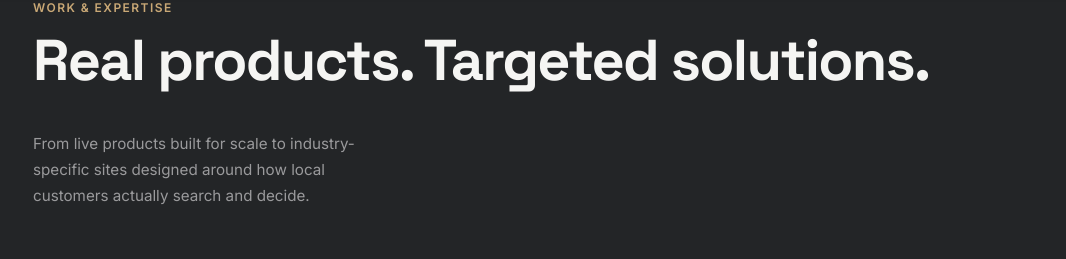
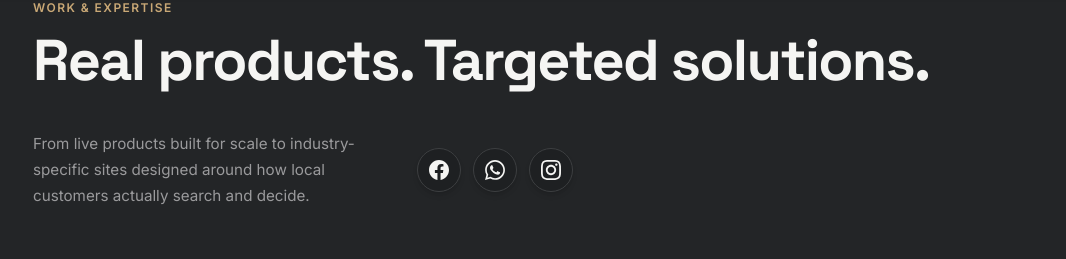
Before and after one commit to Deeptech90/Deep-Tech-Solutions, a Next.js app: page / in a window 1280 px wide. Shown: the part 941-1200 px from the top of the page, without its empty margins (91-1157 px from the left). Built offline with nearby package versions, Linux system fonts and the light colour scheme; a web font is replaced by a local one.

Commit message:
feat: add Facebook, WhatsApp, and Instagram social icons to Expertise section header

```diff
--- a/components/ExpertiseSection.tsx
+++ b/components/ExpertiseSection.tsx
@@ -273,6 +273,7 @@ export default function ExpertiseSection() {
                   Real products. Targeted solutions.
                 </h2>
               </div>
+              <div className="flex flex-col sm:flex-row items-start sm:items-center gap-6">
                 <p
                   style={{
                     maxWidth: 360,
@@ -284,6 +285,55 @@ export default function ExpertiseSection() {
                   From live products built for scale to industry-specific sites
                   designed around how local customers actually search and decide.
                 </p>
+
+                {/* Social Links Cluster (Facebook, WhatsApp, Instagram) */}
+                <div className="flex items-center gap-3 pt-2 sm:pt-0">
+                  {/* Facebook */}
+                  <a
+                    href="https://www.facebook.com/deeptechsolutions"
+                    target="_blank"
+                    rel="noopener noreferrer"
+                    className="group relative flex h-11 w-11 items-center justify-center rounded-xl border border-[#3D3F41] bg-[#1E2022] text-[#9A9A9C] transition-all hover:scale-110 hover:border-[#1877F2] hover:bg-[#1877F2]/15 hover:text-[#1877F2] shadow-md"
+                    aria-label="Facebook Page"
+                    id="expertise-facebook"
+                    title="Facebook: deeptechsolutions"
+                  >
+                    <svg width="20" height="20" viewBox="0 0 24 24" fill="currentColor" aria-hidden="true">
+                      <path d="M24 12.073c0-6.627-5.373-12-12-12s-12 5.373-12 12c0 5.99 4.388 10.954 10.125 11.854v-8.385H7.078v-3.47h3.047V9.43c0-3.007 1.792-4.669 4.533-4.669 1.312 0 2.686.235 2.686.235v2.953H15.83c-1.491 0-1.956.925-1.956 1.874v2.25h3.328l-.532 3.47h-2.796v8.385C19.612 23.027 24 18.062 24 12.073z"/>
+                    </svg>
+                  </a>
+
+                  {/* WhatsApp */}
+                  <a
+                    href="https://wa.me/?text=Hello%20Deep%20Tech%20Solutions"
+                    target="_blank"
+                    rel="noopener noreferrer"
+                    className="group relative flex h-11 w-11 items-center justify-center rounded-xl border border-[#3D3F41] bg-[#1E2022] text-[#9A9A9C] transition-all hover:scale-110 hover:border-[#25D366] hover:bg-[#25D366]/15 hover:text-[#25D366] shadow-md"
+                    aria-label="WhatsApp"
+                    id="expertise-whatsapp"
+                    title="Chat on WhatsApp"
+                  >
+                    <svg width="20" height="20" viewBox="0 0 24 24" fill="currentColor" aria-hidden="true">
+                      <path d="M.057 24l1.687-6.163c-1.041-1.804-1.588-3.849-1.587-5.946.003-6.556 5.338-11.891 11.893-11.891 3.181.001 6.167 1.24 8.413 3.488 2.245 2.248 3.481 5.236 3.48 8.414-.003 6.557-5.338 11.892-11.893 11.892-1.99-.001-3.951-.5-5.688-1.448l-6.305 1.654zm6.597-3.807c1.676.995 3.276 1.591 5.392 1.592 5.448 0 9.886-4.434 9.889-9.885.002-5.462-4.415-9.89-9.881-9.892-5.452 0-9.887 4.434-9.889 9.884-.001 2.225.651 3.891 1.746 5.634l-.999 3.648 3.742-.981zm11.387-5.464c-.074-.124-.272-.198-.57-.347-.297-.149-1.758-.868-2.031-.967-.272-.099-.47-.149-.669.149-.198.297-.768.967-.941 1.165-.173.198-.347.223-.644.074-.297-.149-1.255-.462-2.39-1.475-.883-.788-1.48-1.761-1.653-2.059-.173-.297-.018-.458.13-.606.134-.133.297-.347.446-.521.151-.172.2-.296.3-.495.099-.198.05-.372-.025-.521-.075-.148-.669-1.611-.916-2.206-.242-.579-.487-.501-.669-.51l-.57-.01c-.198 0-.52.074-.792.372s-1.04 1.016-1.04 2.479 1.065 2.876 1.213 3.074c.149.198 2.095 3.2 5.076 4.487.709.306 1.263.489 1.694.626.712.226 1.36.194 1.872.118.571-.085 1.758-.719 2.006-1.413.248-.695.248-1.29.173-1.414z"/>
+                    </svg>
+                  </a>
+
+                  {/* Instagram */}
+                  <a
+                    href="https://www.instagram.com/deeptechsolutions"
+                    target="_blank"
+                    rel="noopener noreferrer"
+                    className="group relative flex h-11 w-11 items-center justify-center rounded-xl border border-[#3D3F41] bg-[#1E2022] text-[#9A9A9C] transition-all hover:scale-110 hover:border-[#E4405F] hover:bg-[#E4405F]/15 hover:text-[#E4405F] shadow-md"
+                    aria-label="Instagram Profile"
+                    id="expertise-instagram"
+                    title="Instagram: deeptechsolutions"
+                  >
+                    <svg width="20" height="20" viewBox="0 0 24 24" fill="currentColor" aria-hidden="true">
+                      <path d="M12 2.163c3.204 0 3.584.012 4.85.07 3.252.148 4.771 1.691 4.919 4.919.058 1.265.069 1.645.069 4.849 0 3.205-.012 3.584-.069 4.849-.149 3.225-1.664 4.771-4.919 4.919-1.266.058-1.644.07-4.85.07-3.204 0-3.584-.012-4.849-.07-3.26-.149-4.771-1.699-4.919-4.92-.058-1.265-.07-1.644-.07-4.849 0-3.204.013-3.583.07-4.849.149-3.227 1.664-4.771 4.919-4.919 1.266-.057 1.645-.069 4.849-.069zm0-2.163c-3.259 0-3.667.014-4.947.072-4.358.2-6.78 2.618-6.98 6.98-.059 1.281-.073 1.689-.073 4.948 0 3.259.014 3.668.072 4.948.2 4.358 2.618 6.78 6.98 6.98 1.281.058 1.689.072 4.948.072 3.259 0 3.668-.014 4.948-.072 4.354-.2 6.782-2.618 6.979-6.98.059-1.28.073-1.689.073-4.948 0-3.259-.014-3.667-.072-4.947-.196-4.354-2.617-6.78-6.979-6.98-1.281-.059-1.69-.073-4.949-.073zm0 5.838c-3.403 0-6.162 2.759-6.162 6.162s2.759 6.163 6.162 6.163 6.162-2.759 6.162-6.163c0-3.403-2.759-6.162-6.162-6.162zm0 10.162c-2.209 0-4-1.79-4-4 0-2.209 1.791-4 4-4s4 1.791 4 4c0 2.21-1.791 4-4 4zm6.406-11.845c-.796 0-1.441.645-1.441 1.44s.645 1.44 1.441 1.44c.795 0 1.439-.645 1.439-1.44s-.644-1.44-1.439-1.44z"/>
+                    </svg>
+                  </a>
+                </div>
+              </div>
             </div>
           </div>
         </FadeUp>
```
Lines whose indentation alone changed are shown as unchanged.
